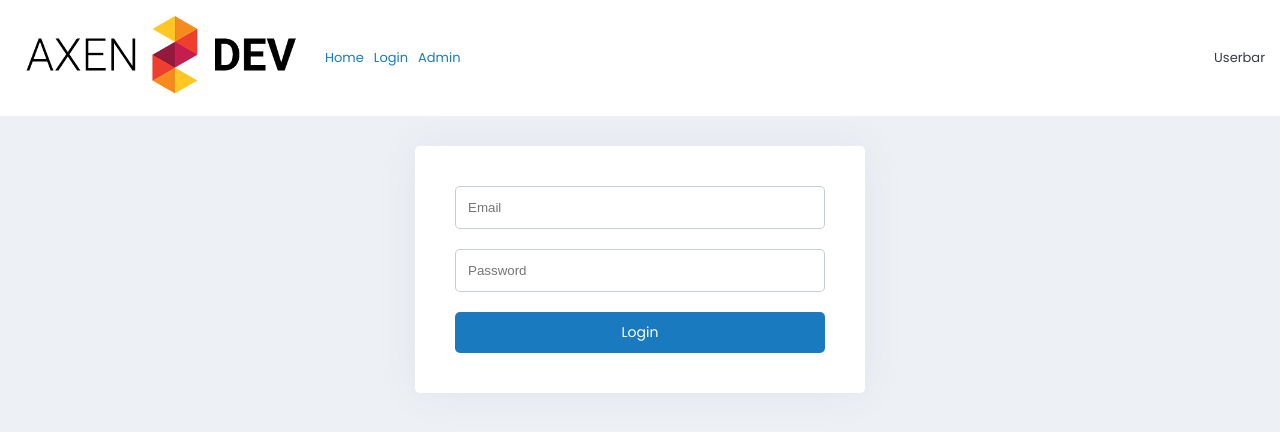
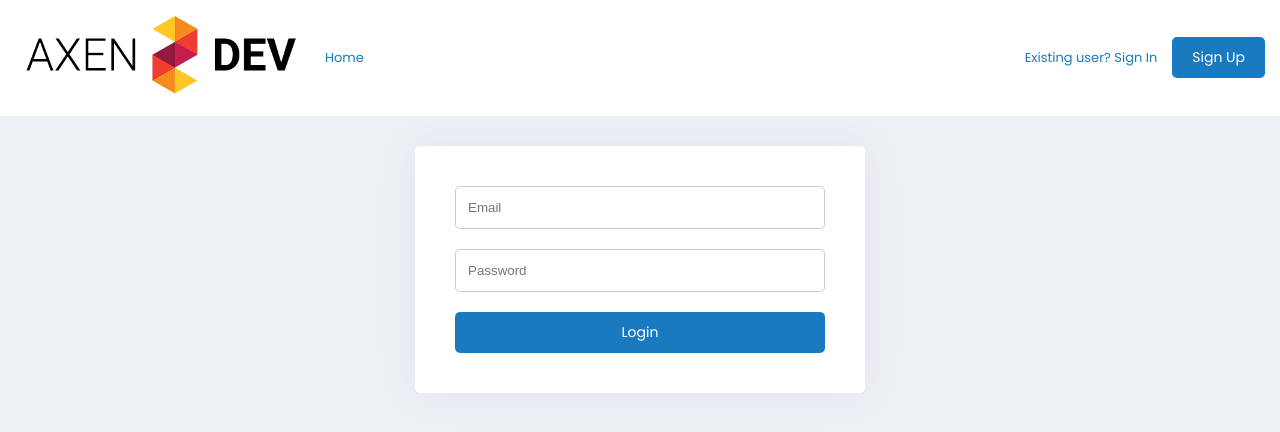
Before and after one commit to aXenDeveloper/express-react-recipes, a React (Create React App) app in the folder frontend/: page /login in a window 1280 px wide. Shown: the top 432 px of the page. Built offline with nearby package versions, Linux system fonts and the light colour scheme.

Commit message:
Styled userbar

```diff
--- a/frontend/src/components/LogoutButton.js
+++ b/frontend/src/components/LogoutButton.js
@@ -1,6 +1,7 @@
 import React from 'react';
 import config from '../config';
 import { useCSRF } from '../context/csrf';
+import Button from '../styles/button';
 
 const LogoutButton = () => {
     const { tokenCSRF, deleteTokenCSRF } = useCSRF();
@@ -27,7 +28,7 @@ const LogoutButton = () => {
 
     return (
         <>
-            {tokenCSRF && <button onClick={() => api()}>Logout</button>}
+            {tokenCSRF && <Button important onClick={() => api()}>Logout</Button>}
         </>
     );
 };
--- a/frontend/src/components/NavBar.js
+++ b/frontend/src/components/NavBar.js
@@ -1,23 +1,25 @@
 import React from 'react';
 import { NavLink } from 'react-router-dom';
 import { NavBarStyle } from '../styles/navBar';
-import LogoutButton from "./LogoutButton";
+import { useCSRF } from '../context/csrf';
 
-const NavBar = () => (
+const NavBar = () => {
+    const { tokenCSRF } = useCSRF();
+
+    return (
         <NavBarStyle>
             <ul>
                 <li>
                     <NavLink exact to="/">Home</NavLink>
                 </li>
-            <li>
-                <NavLink exact to="/login">Login</NavLink>
-            </li>
+                {tokenCSRF && (
                     <li>
                         <NavLink exact to="/admin">Admin</NavLink>
                     </li>
+                )}
             </ul>
-        <LogoutButton />
         </NavBarStyle>
     );
+};
 
 export default NavBar;
--- a/frontend/src/components/ProtectedRoute.js
+++ b/frontend/src/components/ProtectedRoute.js
@@ -6,6 +6,7 @@ import config from '../config';
 
 const ProtectedRoute = ({ component: Component, ...res }) => {
 	const [statusVerifyCSRF, setStatusVerifyCSRF] = useState();
+	// const [username, setUsername] = useState();
 	const { tokenCSRF } = useCSRF();
 
 	useEffect(() => {
@@ -15,7 +16,10 @@ const ProtectedRoute = ({ component: Component, ...res }) => {
 					'Content-Type': 'application/json',
 					CSRF_Token: tokenCSRF
 				}
-			}).then(res => setStatusVerifyCSRF(res.status));
+			}).then(res => {
+				setStatusVerifyCSRF(res.status);
+				return res.json();
+			});
 		}
 	}, [tokenCSRF]); // statusVerifyCSRF === 200
 
--- a/frontend/src/components/Userbar.js
+++ b/frontend/src/components/Userbar.js
@@ -1,13 +1,39 @@
 import React from 'react';
+import { Link } from 'react-router-dom';
 import { useCSRF } from '../context/csrf';
+import LogoutButton from './LogoutButton';
+import UserbarUl from '../styles/userbar';
+import Button from '../styles/button';
 
 const Userbar = () => {
     const { tokenCSRF } = useCSRF();
 
     return (
-        <div>
-            Userbar
-        </div>
+        <UserbarUl>
+            {tokenCSRF ? (
+                <>
+                    <li>
+                        <LogoutButton />
+                    </li>
+                </>
+            ) : (
+                    <>
+                        <li>
+                            <Link to="/login">
+                                Existing user? Sign In
+                            </Link>
+                        </li>
+
+                        <li>
+                            <Link to="/register">
+                                <Button primary>
+                                    Sign Up
+                                </Button>
+                            </Link>
+                        </li>
+                    </>
+                )}
+        </UserbarUl>
     );
 };
 
--- a/frontend/src/styles/buttons.js
+++ b/frontend/src/styles/button.js
@@ -1,6 +1,6 @@
 import styled from 'styled-components';
 
-export const Button = styled.button`
+const Button = styled.button`
     display: block;
     font-size: 1.4rem;
     font-weight: 400;
@@ -42,4 +42,6 @@ export const Button = styled.button`
     &:hover::after {
         opacity: 1;
     }
-`;;
+`;
+
+export default Button;
--- /dev/null
+++ b/frontend/src/styles/userbar.js
@@ -0,0 +1,15 @@
+import styled from 'styled-components';
+
+const UserbarUl = styled.ul`
+    padding: 0;
+    margin: 0;
+    list-style: none;
+    display: flex;
+    align-items: center;
+
+    > li:not(:last-child) {
+        margin-right: 1.5rem;
+    }
+`;
+
+export default UserbarUl;
--- a/frontend/src/views/LoginView.js
+++ b/frontend/src/views/LoginView.js
@@ -3,7 +3,7 @@ import { useCSRF } from '../context/csrf';
 import config from '../config';
 import { BoxConatainerSmall, FlexCenter, PaddingLarge } from '../styles/layout';
 import { Form } from '../styles/forms';
-import { Button } from '../styles/buttons';
+import Button from '../styles/button';
 
 const LoginView = () => {
 	const [inputEmail, setInputEmail] = useState('');
```
Lines whose indentation alone changed are shown as unchanged.
